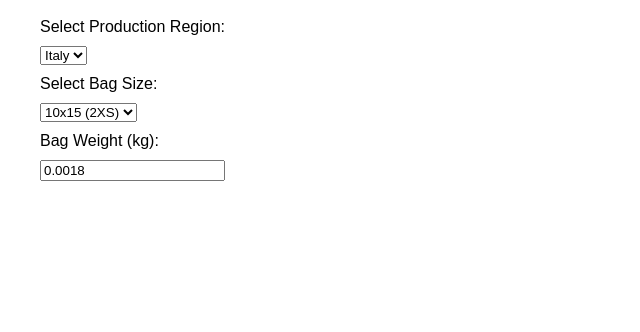
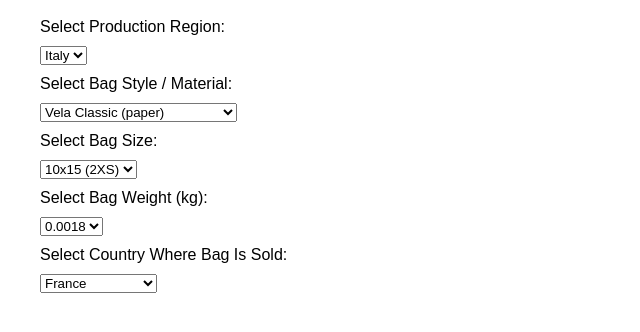
Before and after one commit to pbjones22/Vela---EPR-Calculator, a plain HTML site: page index.html in a window 1280 px wide. Shown: the part 80-412 px from the top of the page, without its empty margins (0-640 px from the left). Drawn offline with Linux system fonts and the light colour scheme.

Commit message:
Update index.html

```diff
--- a/index.html
+++ b/index.html
@@ -16,7 +16,12 @@
   <label for="productionRegion">Select Production Region:</label>
   <select id="productionRegion">
     <option value="italy">Italy</option>
-    <!-- Asia option can be added later -->
+  </select>
+
+  <label for="materialType">Select Bag Style / Material:</label>
+  <select id="materialType">
+    <option value="vela">Vela Classic (paper)</option>
+    <option value="ldpe">Virgin LDPE Polybag (plastic)</option>
   </select>
 
   <label for="bagSize">Select Bag Size:</label>
@@ -31,39 +36,67 @@
     <option value="50x75">50x75 (3XL)</option>
   </select>
 
-  <label for="weight">Bag Weight (kg):</label>
-  <input type="number" id="weight" readonly />
+  <label for="weight">Select Bag Weight (kg):</label>
+  <select id="weight">
+    <option value="0.0018">0.0018</option>
+    <option value="0.0032">0.0032</option>
+    <option value="0.0046">0.0046</option>
+    <option value="0.0066">0.0066</option>
+    <option value="0.0103">0.0103</option>
+    <option value="0.0146">0.0146</option>
+    <option value="0.0207">0.0207</option>
+    <option value="0.0298">0.0298</option>
+  </select>
+
+  <label for="salesRegion">Select Country Where Bag Is Sold:</label>
+  <select id="salesRegion">
+    <option value="france">France</option>
+    <option value="germany">Germany</option>
+    <option value="italy">Italy</option>
+    <option value="spain">Spain</option>
+    <option value="netherlands">Netherlands</option>
+    <option value="uk">United Kingdom</option>
+    <option value="belgium">Belgium</option>
+    <option value="austria">Austria</option>
+  </select>
+
+  <div class="output" id="results"></div>
 
   <script>
-    const italyWeights = {
-      "10x15": 0.0018,
-      "15x20": 0.0032,
-      "20x25": 0.0046,
-      "25x30": 0.0066,
-      "30x40": 0.0103,
-      "35x50": 0.0146,
-      "40x60": 0.0207,
-      "50x75": 0.0298
+    const feeRates = {
+      france:    { paper: { epr: 120, tax: 0 }, plastic: { epr: 140, tax: 250 } },
+      germany:   { paper: { epr: 130, tax: 0 }, plastic: { epr: 150, tax: 280 } },
+      italy:     { paper: { epr: 110, tax: 0 }, plastic: { epr: 130, tax: 240 } },
+      spain:     { paper: { epr: 100, tax: 0 }, plastic: { epr: 120, tax: 230 } },
+      netherlands:{ paper: { epr: 140, tax: 0 }, plastic: { epr: 160, tax: 300 } },
+      uk:        { paper: { epr: 130, tax: 0 }, plastic: { epr: 140, tax: 270 } },
+      belgium:   { paper: { epr: 120, tax: 0 }, plastic: { epr: 150, tax: 260 } },
+      austria:   { paper: { epr: 110, tax: 0 }, plastic: { epr: 130, tax: 250 } }
     };
 
-    function updateWeight() {
-      const region = document.getElementById('productionRegion').value;
-      const size = document.getElementById('bagSize').value;
-      let weight = 0;
+    function calculateFees() {
+      const weight = parseFloat(document.getElementById('weight').value);
+      const material = document.getElementById('materialType').value;
+      const salesRegion = document.getElementById('salesRegion').value;
 
-      if (region === 'italy') {
-        weight = italyWeights[size] || 0;
-      }
-      // Placeholder: Add Asia logic later
+      const materialType = material === 'vela' ? 'paper' : 'plastic';
+      const fees = feeRates[salesRegion][materialType];
 
-      document.getElementById('weight').value = weight;
+      const epr = (fees.epr / 1000) * weight;
+      const tax = (fees.tax / 1000) * weight;
+      const total = epr + tax;
+
+      document.getElementById('results').innerText =
+        `EPR Fee: €${epr.toFixed(4)}\n` +
+        `Plastic Tax: €${tax.toFixed(4)}\n` +
+        `Total Cost per Bag: €${total.toFixed(4)}`;
     }
 
-    document.getElementById('productionRegion').addEventListener('change', updateWeight);
-    document.getElementById('bagSize').addEventListener('change', updateWeight);
-
-    // Trigger default weight on load
-    updateWeight();
+    document.getElementById('productionRegion').addEventListener('change', calculateFees);
+    document.getElementById('materialType').addEventListener('change', calculateFees);
+    document.getElementById('bagSize').addEventListener('change', calculateFees);
+    document.getElementById('weight').addEventListener('change', calculateFees);
+    document.getElementById('salesRegion').addEventListener('change', calculateFees);
   </script>
 </body>
 </html>
```
